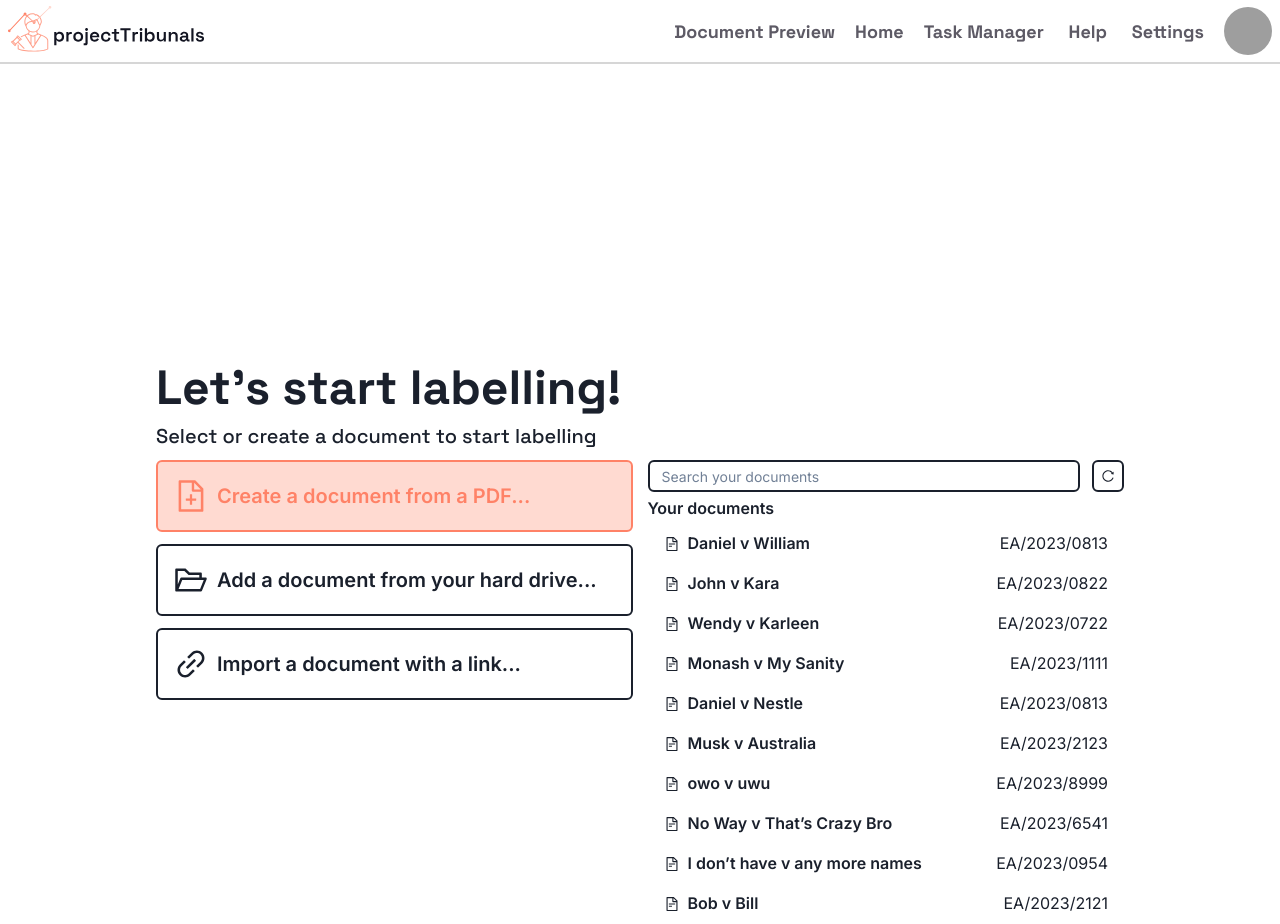
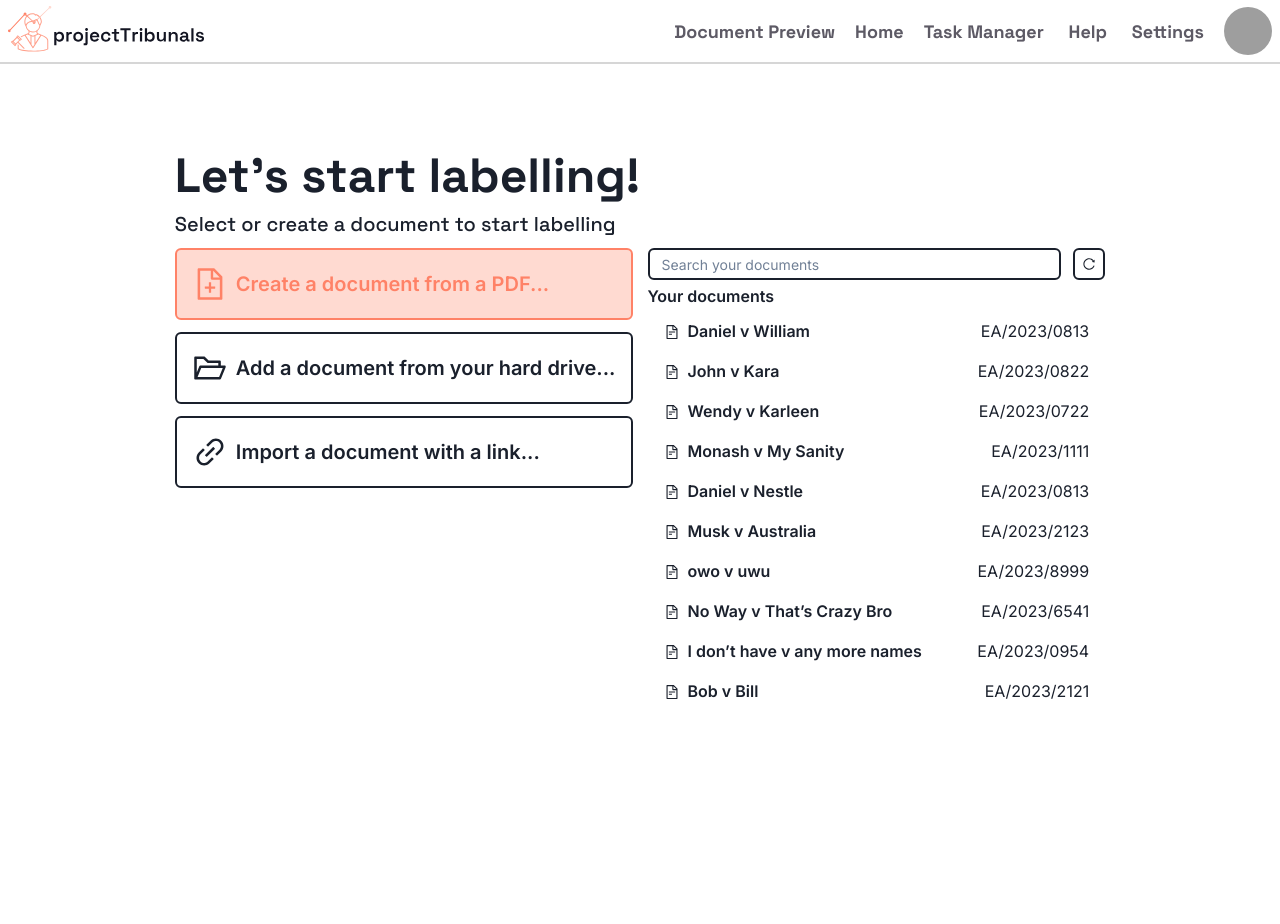
Before and after one commit to MATTonash/project-tribunals, a React (Vite) app: page / in a window 1280 px wide. After the commit the page ends 800 px from the top, so only its background shows below. Built offline with nearby package versions, Linux system fonts and the light colour scheme; grey boxes are pictures that could not be loaded.

Commit message:
Update Home.tsx

```diff
--- a/src/pages/Home.tsx
+++ b/src/pages/Home.tsx
@@ -19,10 +19,11 @@ const Home = () => {
   ];
 
   return (
-    <Container
+    <Flex
       as="main"
-      maxWidth={1000}
-      marginTop={300}
+      maxWidth="100wh"
+      height="calc(100vh - 64px)"
+      alignItems="center"
       justifyContent="center"
     >
       <Flex flexDirection="column" gap={3}>
@@ -44,7 +45,7 @@ const Home = () => {
           </Flex>
         </SimpleGrid>
       </Flex>
-    </Container>
+    </Flex>
   );
 };
 
```
